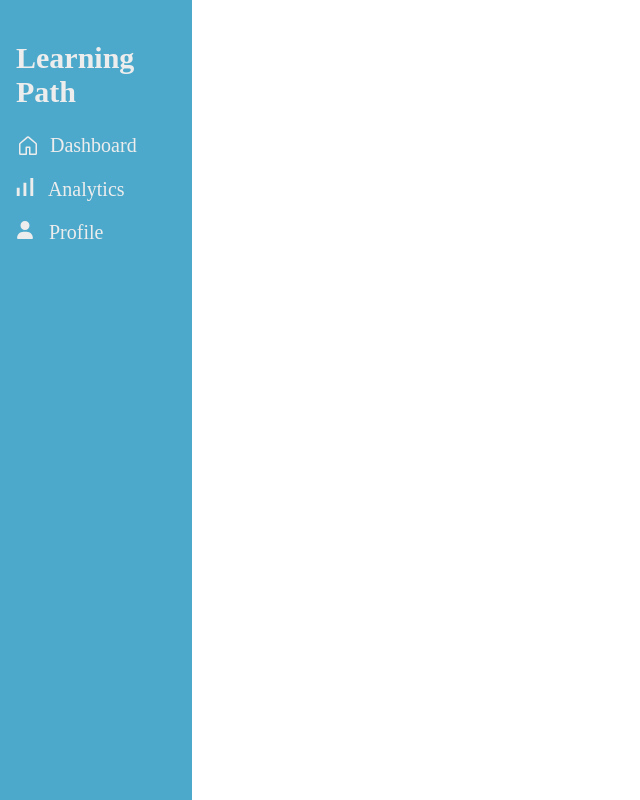
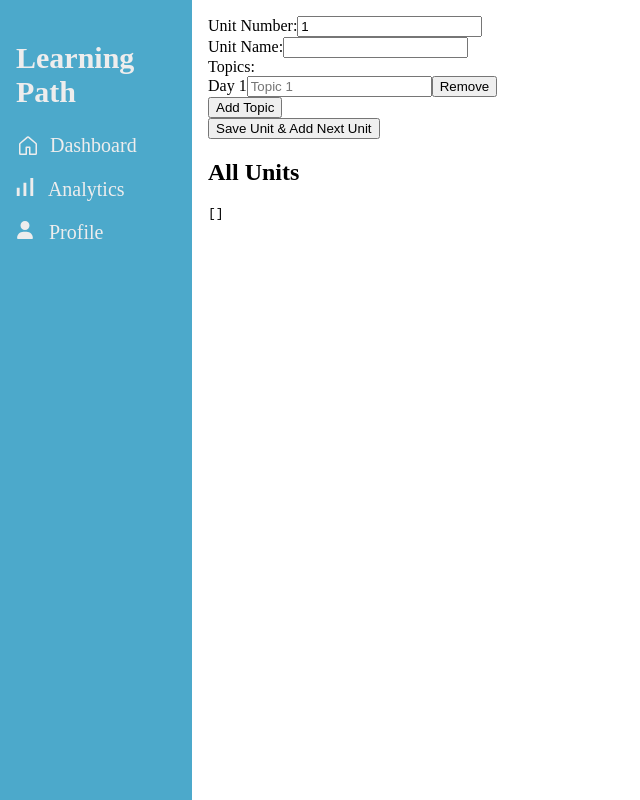
Before and after one commit to akshaypatra/LearningPathDashboard-frontend, a React (Create React App) app: page /new-learning-path in a window 1280 px wide. Shown: the whole page, without its empty margins (0-640 px from the left). Built offline with nearby package versions, Linux system fonts and the light colour scheme.

Commit message:
added add new learning path manualy functionality

```diff
--- a/src/App.css
+++ b/src/App.css
@@ -79,6 +79,7 @@ margin: 0px;
   color: rgb(238, 237, 237);
   background-color: rgb(76, 169, 203) ;
   height: 30px;
+  font-size: 15px;
 }
 
 .learning-path-create-button:hover{
--- a/src/App.js
+++ b/src/App.js
@@ -3,6 +3,7 @@ import './App.css';
 import TeacherDashboard from './pages/TeacherDashboard';
 import NavBar from './components/NavBar';
 import { BrowserRouter,Routes,Route } from 'react-router-dom';
+import AddNewLearningPath from './components/AddNewLearningPath';
 
 
 function App() {
@@ -15,6 +16,7 @@ function App() {
       <section className='body-section'>
         <Routes>
           <Route path='/'  element={<TeacherDashboard/>} />
+          <Route path='/new-learning-path' element={<AddNewLearningPath/>} />
        </Routes>
        </section>
     </div>
--- /dev/null
+++ b/src/components/AddNewLearningPath.js
@@ -0,0 +1,116 @@
+import React, { useState } from 'react';
+
+export default function AddNewLearningPath() {
+  const [unitNumber, setUnitNumber] = useState(1);
+  const [unitName, setUnitName] = useState("");
+  const [topics, setTopics] = useState([{ topicName: "", day: 1 }]);
+  const [allUnits, setAllUnits] = useState([]);
+  const [globalDay, setGlobalDay] = useState(1); // Global day counter
+
+  // Handle form submission
+  const handleSubmit = (e) => {
+    e.preventDefault();
+
+    // Save current unit details into the array
+    const newUnit = {
+      unitNumber,
+      unitName,
+      topics: [...topics], // Save the topics
+    };
+
+    setAllUnits([...allUnits, newUnit]);
+
+    // Reset form for the next unit, but days will not reset
+    setUnitNumber(unitNumber + 1);
+    setUnitName("");
+    setTopics([{ topicName: "", day: globalDay + 1 }]);
+    setGlobalDay(globalDay+1);
+  };
+
+  // Handle change in topics
+  const handleTopicChange = (index, event) => {
+    const newTopics = [...topics];
+    newTopics[index][event.target.name] = event.target.value;
+    setTopics(newTopics);
+  };
+
+  // Add a new topic and automatically assign the next global day
+  const addTopic = () => {
+    const nextDay = globalDay + 1; // Automatically allocate the next global day
+    setTopics([...topics, { topicName: "", day: nextDay }]);
+    setGlobalDay(nextDay); // Increment the global day counter
+  };
+
+  // Remove the last topic and adjust days accordingly
+  const removeLastTopic = () => {
+
+    if (topics.length > 1) {
+        const newTopics = topics.slice(0, -1); // Remove the last topic
+
+
+        setGlobalDay(globalDay-1);
+        setTopics(newTopics);
+
+      }
+  };
+
+  return (
+    <div>
+      <form onSubmit={handleSubmit}>
+        <div>
+          <label>Unit Number:</label>
+          <input
+            type="number"
+            value={unitNumber}
+            onChange={(e) => setUnitNumber(Number(e.target.value))}
+            required
+          />
+        </div>
+
+        <div>
+          <label>Unit Name:</label>
+          <input
+            type="text"
+            value={unitName}
+            onChange={(e) => setUnitName(e.target.value)}
+            required
+          />
+        </div>
+
+        <div>
+          <label>Topics:</label>
+          {topics.map((topic, index) => (
+            <div key={index}>
+              <label>Day {topic.day}</label>
+              <input
+                type="text"
+                name="topicName"
+                value={topic.topicName}
+                onChange={(e) => handleTopicChange(index, e)}
+                placeholder={`Topic ${index + 1}`}
+                required
+              />
+              {/* Remove button only for the last topic */}
+              {index === topics.length - 1 && (
+                <button type="button" onClick={removeLastTopic}>
+                  Remove
+                </button>
+              )}
+            </div>
+          ))}
+          <button type="button" onClick={addTopic}>
+            Add Topic
+          </button>
+        </div>
+
+        <button type="submit">Save Unit & Add Next Unit</button>
+      </form>
+
+      {/* Display All Units */}
+      <div>
+        <h2>All Units</h2>
+        <pre>{JSON.stringify(allUnits, null, 2)}</pre>
+      </div>
+    </div>
+  );
+}
--- a/src/pages/TeacherDashboard.js
+++ b/src/pages/TeacherDashboard.js
@@ -1,6 +1,12 @@
 import React from 'react'
+import { useNavigate } from 'react-router-dom';
+import { FaPlus } from "react-icons/fa6";
 
 export default function TeacherDashboard() {
+    const navigate=useNavigate();
+    const goToAddLearningPathPage=()=>{
+        navigate("/new-learning-path");
+    }
   return (
     <div>
         <h1 className='teacher-dashboard-header'>Dashboard</h1>
@@ -9,7 +15,7 @@ export default function TeacherDashboard() {
             No learning paths yet
             <br></br>
 
-         <button className='learning-path-create-button'>Create One</button>
+         <button onClick={goToAddLearningPathPage} className='learning-path-create-button'><FaPlus size={18}  className='react-icons' />Add New</button>
         </section>
 
 
```
